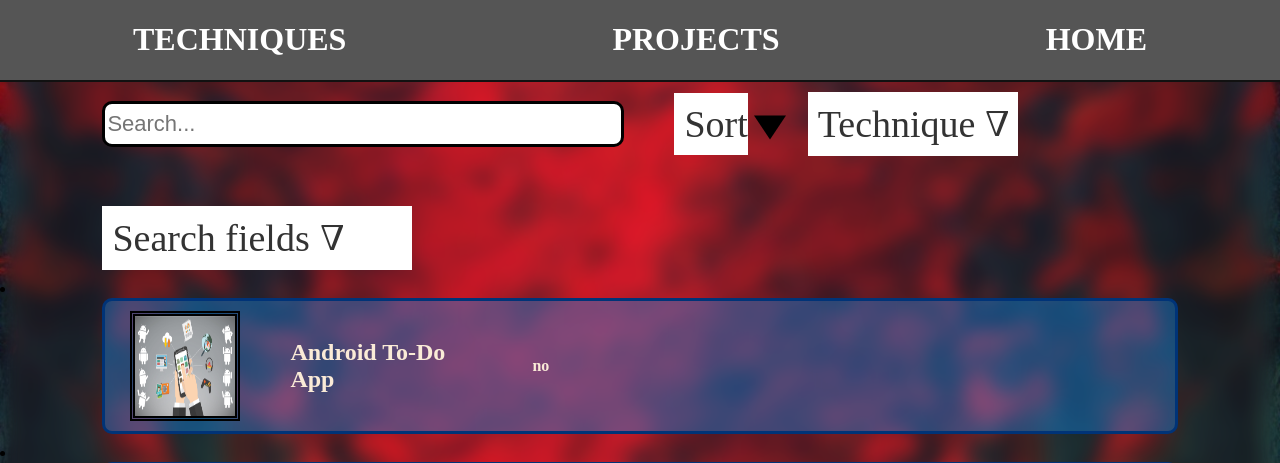
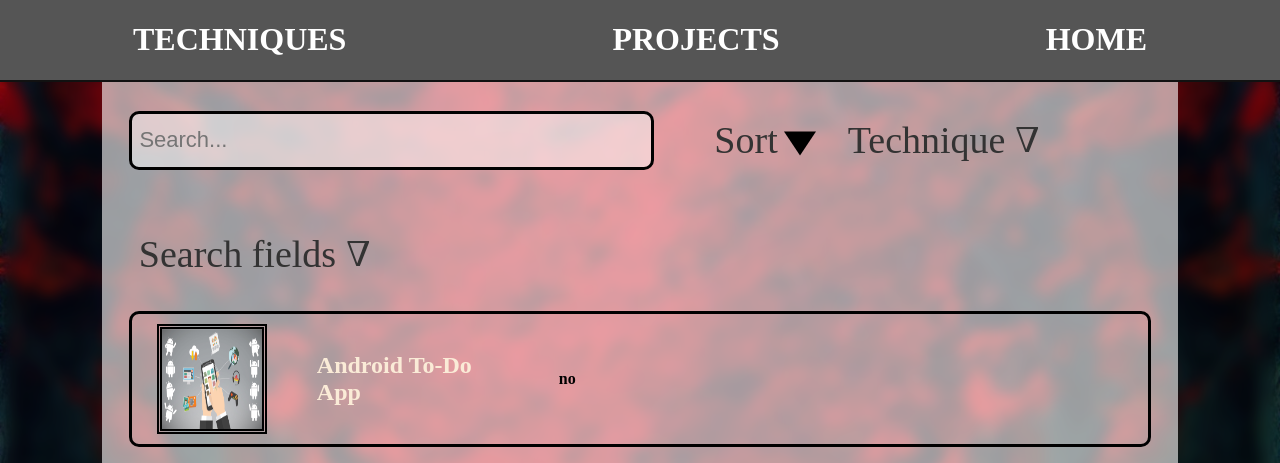
Before and after one commit to DarkDino77/TDP003, a Flask app: page /projects in a window 1280 px wide. Shown: the top 463 px of the page. Run offline with Flask 3, Linux system fonts and the light colour scheme.

Commit message:
Tweaked settings and fixed up formatting for projects.html

```diff
--- a/Presentationlager/static/stylesheet.css
+++ b/Presentationlager/static/stylesheet.css
@@ -7,7 +7,7 @@ body {
     display: flex;
     flex-direction: column;
     background-image: url("../static/images/red_tree_background.jpeg");
-    backdrop-filter: blur(10px) contrast(85%) brightness(100%);
+    backdrop-filter: blur(7px) contrast(100%) brightness(85%);
     background-size: 100%;
 }
 
@@ -42,7 +42,7 @@ footer {
     left: 0;
     right: 0;
     height: 5mm;
-    margin-top: -5mm;
+    margin-top: -5mm; /* Attempts to make sure the footer is visible without scrolling */
     clear: both;
     border-top: solid 2px #111;
     padding-left: 5mm;
--- a/Presentationlager/static/stylesheet_project.css
+++ b/Presentationlager/static/stylesheet_project.css
@@ -8,7 +8,12 @@ main > p {
 }
 
 main > section {
+    background-color: rgba(255, 255, 255, 0.6);
+    padding: 5mm;
     margin-bottom: 2cm;
+
+    border-bottom-left-radius: 1cm;
+    border-bottom-right-radius: 1cm;
 }
 
 #projects-arrow {
--- a/Presentationlager/static/stylesheet_projects.css
+++ b/Presentationlager/static/stylesheet_projects.css
@@ -15,7 +15,6 @@
 
   /* Style for the dropdown button */
   .dropdown_label_sort_by, .dropdown_label_search_fields, .dropdown_label_techniques_used {
-    background-color: white;
     border: none;
     color: #333;
     padding: 10px;
@@ -41,22 +40,21 @@
   .dropdown_content_sort_by, .dropdown_content_search_fields  {
     display: none;
     position: absolute;
-    background-color: #f9f9f9;
     min-width: 200px;
-    box-shadow: 0px 8px 16px 0px rgba(0,0,0,0.2);
+    box-shadow: 0px 8px 16px 0px rgba(0 ,0 ,0 , 0.2);
     z-index: 1;
     border: solid;
     border-radius: 10px;
   }
 
-  .dropdown_container_content_techniques_used{
+.dropdown_container_content_techniques_used {
     display: none;
     position: static;
     margin-left: 8%;
     margin-right: 8%;
     border: solid;
     border-radius: 10px;
-  }
+}
 
   /* Style for the checkboxes and labels within the dropdown content */
   .dropdown_content_sort_by label, .dropdown_content_search_fields label , .dropdown_content_techniques_used label{
@@ -87,38 +85,25 @@
     padding: 10px;
 }
 
-  .search-terms{
-    display: flex;
-    flex-direction: row;
-    flex-wrap: wrap;
-    gap: 50px;
-    align-items: center;
-    margin-top: 10px;
-    margin-left: 8%;
-    margin-right: 8%;
-  }
 
-  .posts{
+
+  .posts {
     display: flex;
     flex-direction: column;
-    gap: 10px;
     margin-top: 10px;
     margin-bottom: 10px;
   }
 
-  .projects_class{
+  .projects_class {
     display: flex;
     flex-direction: row;
     flex-wrap: nowrap;
     column-gap: 50px;
-    border: solid 1mm #037;
+    border: solid 1mm black;
     border-radius: 10px;
     align-items: center;
-    margin-left: 8%;
-    margin-right: 8%;
-    background-color: rgba(20, 140, 240, 0.4);
-    color: antiquewhite;
-  }
+    margin: 2mm;
+}
 
   .projects_class a {
     color: antiquewhite;
@@ -136,7 +121,7 @@
     display: flex;
     flex-wrap: wrap;
   }
-  #sort_order{
+  #sort_order {
     display: none;
   }
 
@@ -154,20 +139,53 @@
 }
 
 
-.sort_by{
+#sort_by{
   display: flex;
   flex-direction: row;
   gap: 10px;
 }
 
-.search_input{
-  width: 40vW;
+#search {
+  width: calc(40vW - 2mm);
   height: 1cm;
   border-radius: 10px;
   border: solid;
   font-size: 22px;
+  padding: 2mm;
+  background-color: rgba(255, 255, 255, 0.5);
 }
-.forms{
-  display: flex;
-  flex-direction: column;
+
+#search-terms{
+    display: flex;
+    flex-direction: row;
+    flex-wrap: wrap;
+    gap: 50px;
+    align-items: center;
+    margin: 2mm;
 }
+
+.dropdown-content {
+    background-color: rgba(0, 0, 0, 0.6);
+    color: white;
+    border-color: black;
+    padding: 2mm;
+}
+
+form {
+    display: flex;
+    flex-direction: column;
+}
+
+main {
+    margin-left: 8%;
+    margin-right: 8%;
+}
+
+main > section {
+    background-color: rgba(255, 255, 255, 0.6);
+    padding: 5mm;
+    margin-bottom: 2cm;
+
+    border-bottom-left-radius: 1cm;
+    border-bottom-right-radius: 1cm;
+}
--- a/Presentationlager/templates/id.html
+++ b/Presentationlager/templates/id.html
@@ -17,9 +17,7 @@
 {% endblock %}
 {% block main %}
     <img id="big-image" src="{{url_for('static', filename = 'images/projects/' ~ project.project_id + '/' ~ project.big_image)}}"/>
-    <div id="fact-frame">
-
-    </div>
+    <div id="fact-frame"></div>
     <section>
         {% include project.long_description %}
     </section>
--- a/Presentationlager/templates/projects.html
+++ b/Presentationlager/templates/projects.html
@@ -18,17 +18,15 @@ Projects
   <h1><a href="{{url_for('index')}}">HOME</a></h1>
 {% endblock %}
 {% block main %}
-
-    <form action="{{ url_for('redirect_search') }}" method="POST" class="forms">
-      <div class="search-terms">
-      <div class="search">
-          <input name="search", id="search" class="search_input" placeholder="Search...">
-      </div>
-      <div class="sort_by">
+    <section>
+        <form action="{{ url_for('redirect_search')}}" method="POST">
+            <section id="search-terms">
+                <input name="search", id="search" placeholder="Search...">
+                <div id="sort_by"> <!-- CURSED AND DISGUSTING! -->
                     <div class="dropdown_container_sort_by">
                         <input type="checkbox" class="dropdown_checkbox_sort_by" id="dropdown_sort_by">
                         <label class="dropdown_label_sort_by" for="dropdown_sort_by">Sort</label>
-                <div class="dropdown_content_sort_by">
+                        <div class="dropdown_content_sort_by dropdown-content">
                             <label><input type="radio" value="project_id" name="sort_by" {{"checked" if sort_by_search == "project_id"}}> Project ID</label>
                             <label><input type="radio" value="start_date" name="sort_by" {{"checked" if sort_by_search == "start_date"}}> Start Date</label>
                             <label><input type="radio" value="end_date" name="sort_by" {{"checked" if sort_by_search == "end_date"}}> End Date</label>
@@ -39,24 +37,31 @@ Projects
                             <label><input type="radio" value="course_id" name="sort_by" {{"checked" if sort_by_search == "course_id"}}> Course ID</label>
                         </div>
                     </div>
-        <div class="sort_order">
+
+                    <div class="sort_order"> <!-- Sort by triangle -->
                         <input type="checkbox" id="sort_order" name="sort_order" value="asc" {{"checked" if sort_order_search == "asc"}}>
                         <label for="sort_order" class="triangle"></label>
                     </div>
                 </div>
-      <div class="dropdown_container_techniques_used" >
+
+                <div class="dropdown_container_techniques_used">
                     <div class="techniques_used">
                         <input type="checkbox" class="dropdown_checkbox_techniques_used" id="dropdown_techniques_used">
-          <label class="dropdown_label_techniques_used" for="dropdown_techniques_used">Technique <div class="Delta">&Delta;</div></label>
-
+                        <label class="dropdown_label_techniques_used" for="dropdown_techniques_used">
+                            Technique
+                            <div class="Delta">&Delta;</div>
+                        </label>
                     </div>
                 </div>
+
                 <div class="search_fields">
-
                     <div class="dropdown_container_search_fields">
-            <input type="checkbox" class="dropdown_checkbox_search_fields" id="dropdown_search_fields" >
-            <label class="dropdown_label_search_fields" for="dropdown_search_fields">Search fields <div class="Delta">&Delta;</div></label>
-          <div class="dropdown_content_search_fields">
+                        <input type="checkbox" class="dropdown_checkbox_search_fields" id="dropdown_search_fields">
+                        <label class="dropdown_label_search_fields" for="dropdown_search_fields">
+                            Search fields
+                            <div class="Delta">&Delta;</div>
+                        </label>
+                        <div class="dropdown_content_search_fields dropdown-content">
                             <label><input type="checkbox" value="project_id" name="search_fields" {% if search_fields_search %} {{"checked"  if "project_id" in search_fields_search}} {% endif %}> Project ID</label>
                             <label><input type="checkbox" value="start_date" name="search_fields" {% if search_fields_search %} {{"checked"  if "start_date" in search_fields_search}} {% endif %}> Start Date</label>
                             <label><input type="checkbox" value="end_date" name="search_fields" {% if search_fields_search %} {{"checked"  if "end_date" in search_fields_search}} {% endif %}> End Date</label>
@@ -69,35 +74,33 @@ Projects
                             <label><input type="checkbox" value="course_id" name="search_fields" {% if search_fields_search %} {{"checked"  if "course_id" in search_fields_search}} {% endif %}> Course ID</label>
                         </div>
                     </div>
+                </div>
+            </section>
 
-      </div>
-    </div>
             <div class="dropdown_container_content_techniques_used" >
-
                 <div class="dropdown_content_techniques_used">
                     <div class="checkbox_grid_techniques_used">
                         {% for technique in techniques_used %}
-          <label><input type="checkbox" id="{{technique}}" name="technique_box" value="{{technique}}" class="techniques_used_checkbox" {% if techniques_search %} {{"checked"  if technique in techniques_search}} {% endif %}>{{technique}}</label>
+                            <label>
+                                <input type="checkbox" id="{{technique}}" name="technique_box" value="{{technique}}" class="techniques_used_checkbox" {% if techniques_search %} {{"checked"  if technique in techniques_search}} {% endif %}>
+                                {{technique}}
+                            </label>
                         {% endfor %}
                     </div>
                 </div>
             </div>
+        </form>
 
-  <div class="posts">
-
+        <section class="posts">
             {% for data in data_base %}
-      <li>
                 <div class="projects_class">
                     <img src="{{ url_for('static', filename = 'images/projects/' ~ data.project_id + '/' ~ data.small_image)}}" height="100" width="100">
                     <h2><a href="{{url_for('id', index = data.project_id)}}">{{data.project_name}}</a> </h2>
                     <h4>{{data.short_description}} </h4>
                 </div>
-      </li>
             {% endfor %}
-  </div>
-
-</form>
-
+        </section>
+    </section>
 
     <script>
         const checkbox = document.getElementById("dropdown_techniques_used");
@@ -111,7 +114,6 @@ Projects
             }
         });
     </script>
-
 {% endblock %}
 
 
```
Also changed, not shown: Presentationlager/templates/base.html (line endings or trailing spaces). Lines whose indentation alone changed are shown as unchanged.
